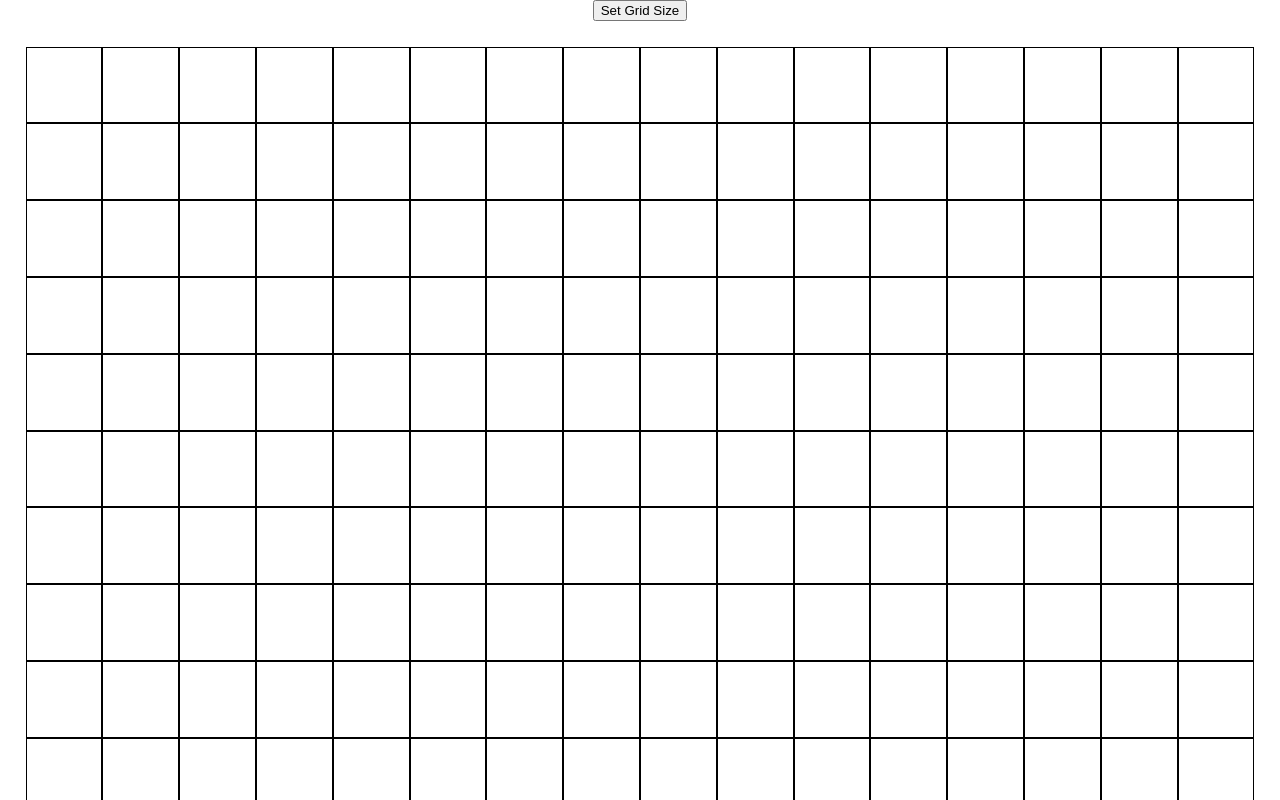
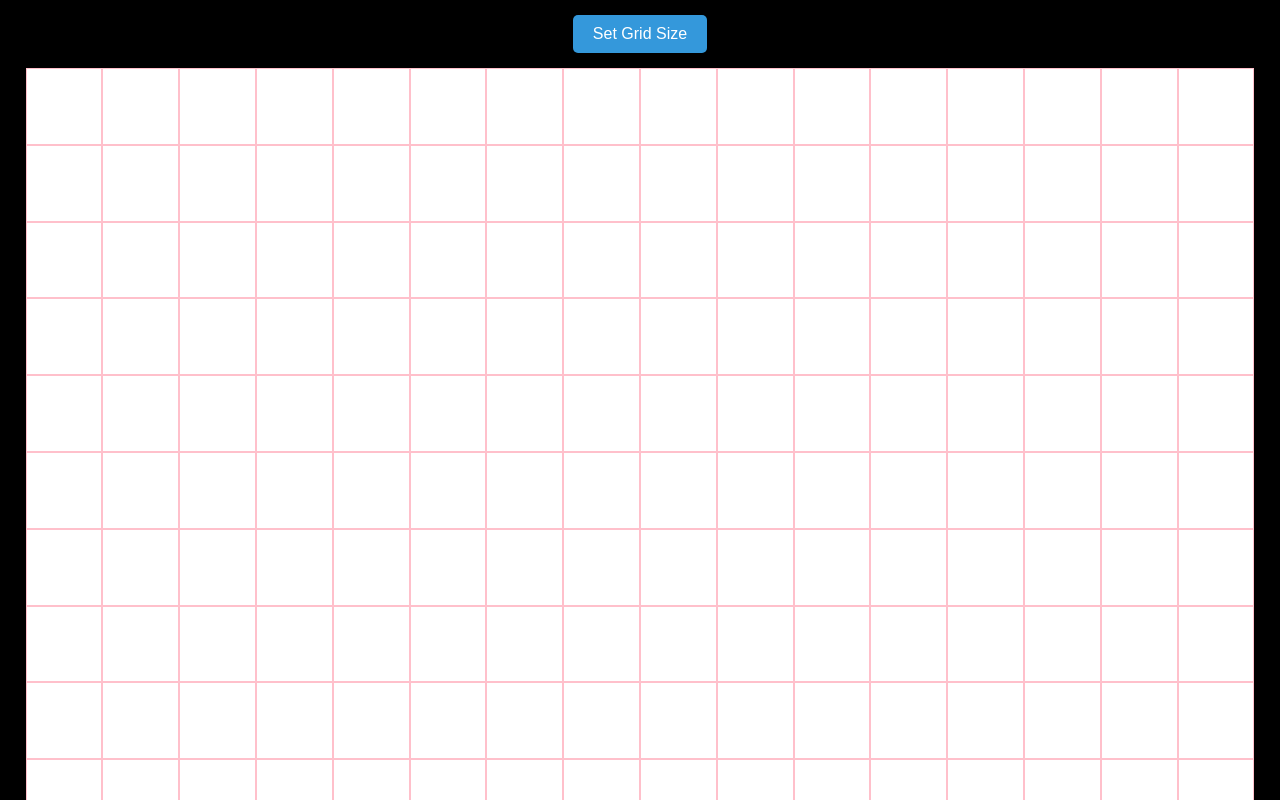
Before and after one commit to expverhno3/Odin-Etch-a-Sketch, a plain HTML site: page index.html in a window 1280 px wide. Shown: the top 800 px of the page. Drawn offline with Linux system fonts and the light colour scheme.

Commit message:
change color and button layout

```diff
--- a/etch_sketch.js
+++ b/etch_sketch.js
@@ -24,7 +24,8 @@ function createGrid(size) {
         item.classList.add("user-square")
         item.style.width = `${squareHeight}vw`
         item.style.height = `${squareHeight}vw`
-        item.style.border = "1px solid #000"
+        item.style.border = "0.5px solid pink"
+        item.style.backgroundColor = "white"
         item.style.boxSizing = "border-box"
         container.appendChild(item)
     }
--- a/styles.css
+++ b/styles.css
@@ -4,6 +4,7 @@ body {
     flex-direction: column;
     align-items: center;
     justify-content: center;
+    background-color: #000;
 }
 
 
@@ -16,6 +17,7 @@ body {
     width: 96vw; /* 16 * 16px */
     height: 96vw; /* 16 * 16px */
     padding: 2vw;
+    padding-top: 0;
     align-items: center;
     justify-content: center;
 }
@@ -23,12 +25,20 @@ body {
 .square {
     width: 6vw;
     height: 6vw;
-    border: 1px solid #000;
+    border: 0.5px solid pink;
     box-sizing: border-box;
+    background-color: white;
 }
 
-button.grid-size {
-    margin-bottom: 20px;
+button.set-size {
+    margin: 15px;
     padding: 10px 20px;
     font-size: 16px;
+    background-color: #3498db;
+    color: white;
+    border: none;
+    border-radius: 5px;
+    cursor: pointer;
+    box-shadow: 0 4px 6px rgba(0, 0, 0, 0.1);
+    transition: background-color 0.3s, transform 0.3s;
 }
```
